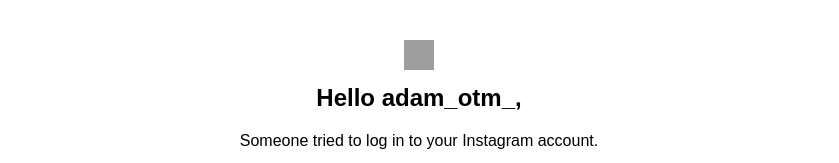
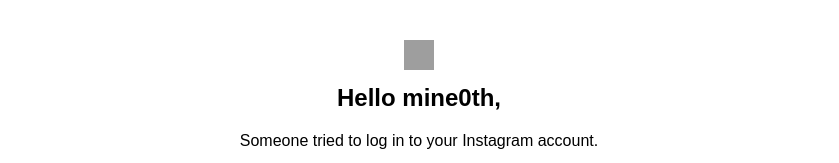
Before and after one commit to ad317/instagram, a plain HTML site: page index.html in a window 1280 px wide. Shown: the top 163 px of the page, without its empty margins (221-1060 px from the left). Drawn offline with Linux system fonts and the light colour scheme; grey boxes are pictures that could not be loaded.

Commit message:
Update index.html

```diff
--- a/index.html
+++ b/index.html
@@ -8,7 +8,7 @@
 	<tbody>
 		<tr>
 			<td align="center"><!-- Instagram Icon only, with reduced spacing --><img alt="Instagram" height="30" src="https://upload.wikimedia.org/wikipedia/commons/a/a5/Instagram_icon.png" style="margin-bottom: 10px;" width="30" />
-			<h2 style="color: #000000; margin-top: 0;">Hello adam_otm_,</h2>
+			<h2 style="color: #000000; margin-top: 0;">Hello mine0th,</h2>
 
 			<p style="font-size: 16px; color: #000000;">Someone tried to log in to your Instagram account.</p>
 
```
